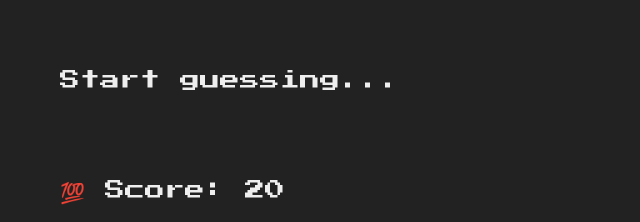
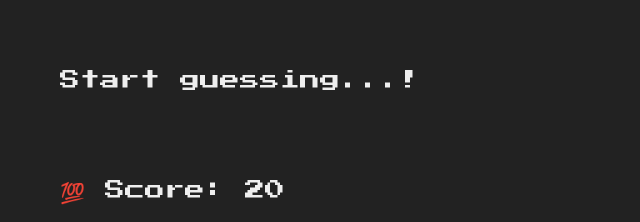
Before and after one commit to Jayanthasb/NumberGameJenkins, a plain HTML site: page index.html in a window 1280 px wide. Shown: the part 380-602 px from the top of the page, 640-1280 px from the left. Drawn offline with Linux system fonts and the light colour scheme.

Commit message:
add updated html

```diff
--- a/index.html
+++ b/index.html
@@ -20,7 +20,7 @@
         <button class="btn check">Check!</button>
       </section>
       <section class="right">
-        <p class="message">Start guessing...</p>
+        <p class="message">Start guessing...!</p>
         <p class="label-score">💯 Score: <span class="score">20</span></p>
         <p class="label-highscore">
           🥇 Highscore: <span class="highscore">0</span>
```
